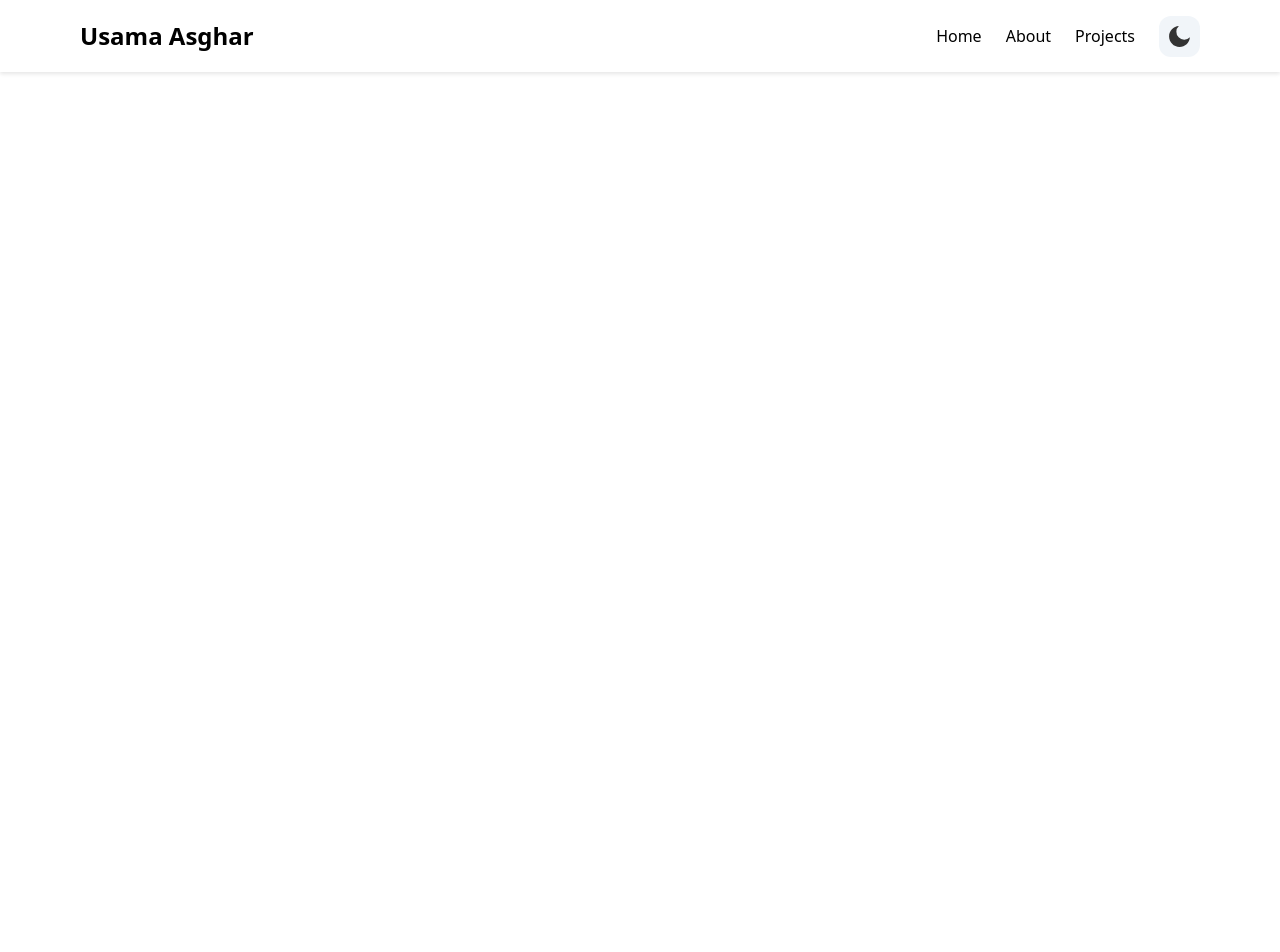
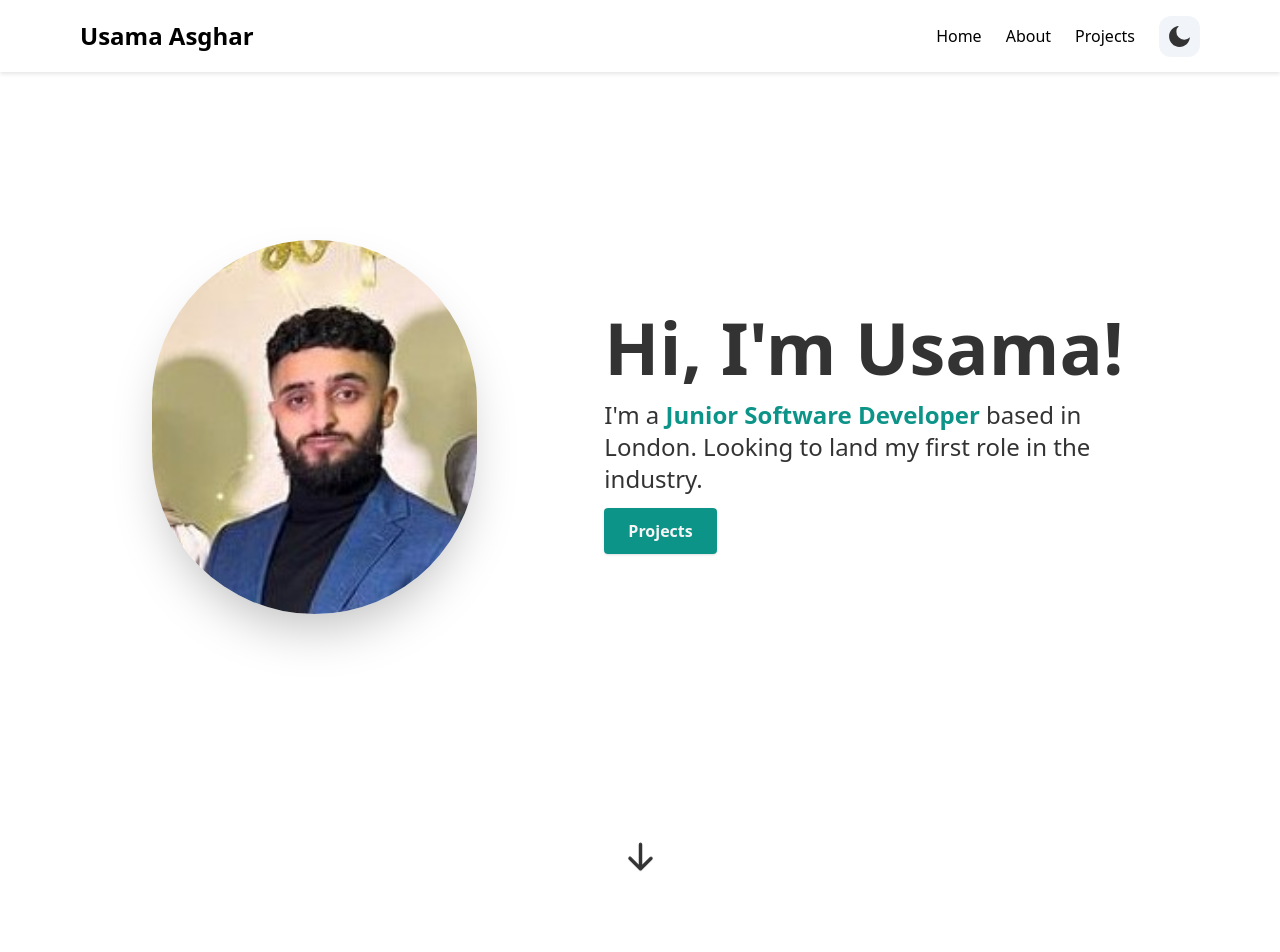
Before and after one commit to usama-asghar1/myPortfolio, a Next.js app in the folder portfolio/: page / in a window 1280 px wide. Shown: the top 952 px of the page. Before the commit the page ends 800 px from the top, so only its background shows below. Built offline with nearby package versions, Linux system fonts and the light colour scheme.

Commit message:
about me added

```diff
--- a/portfolio/src/app/layout.js
+++ b/portfolio/src/app/layout.js
@@ -1,6 +1,6 @@
 import '../styles/globals.css'
 import { Inter } from 'next/font/google'
-import Header from '../components/header'
+
 import Navbar from '../components/navbar'
 // import { ThemeProvider } from "next-themes"
 
@@ -20,6 +20,7 @@
           <Navbar />
           {children}
 
+
         {/* </ThemeProvider> */}
       </body>
     </html>
--- a/portfolio/src/app/page.js
+++ b/portfolio/src/app/page.js
@@ -1,9 +1,12 @@
-// import Image from 'next/image'
+import MainContent from "@/components/MainContent"
+import About from "@/components/About"
 
 export default function Home() {
   return (
-   <div>
-      <h1>hello hi</h1>
-   </div>
+    <main className="mx-auto max-w-3xl px-4 sm:px-6 md:max-w-5xl ">
+    <MainContent />
+    <About />
+
+   </main>
   )
 }
--- /dev/null
+++ b/portfolio/src/components/About.js
@@ -0,0 +1,91 @@
+import React from "react"
+
+
+const skills = [
+  { skill: "HTML" },
+  { skill: "CSS" },
+  { skill: "JavaScript" },
+  { skill: "TypeScript" },
+  { skill: "Python" },
+  { skill: "React" },
+  { skill: "Next.js" },
+  { skill: "Tailwind CSS" },
+  { skill: "Git" },
+  { skill: "GitHub" },
+  { skill: "Jupyter Notebooks" },
+]
+
+const About = () => {
+  return (
+    <section id="about">
+      <div className="my-12 pb-12 md:pt-16 md:pb-48">
+        <h1 className="text-center font-bold text-4xl">
+          About Me
+          <hr className="w-6 h-1 mx-auto my-4 bg-teal-500 border-0 rounded"></hr>
+        </h1>
+
+        <div className="flex flex-col space-y-10 items-stretch justify-center align-top md:space-x-10 md:space-y-0 md:p-4 md:flex-row md:text-left">
+          <div className="md:w-1/2 ">
+            <h1 className="text-center text-2xl font-bold mb-6 md:text-left">
+              Get to know me!
+            </h1>
+            <p>
+              Hi, my name is Usama and I am a{" "}
+              <span className="font-bold">{"highly ambitious"}</span>,
+              <span className="font-bold">{" self-motivated"}</span>, and
+              <span className="font-bold">{" driven"}</span> software engineer
+              based in London.
+            </p>
+            <br />
+            <p>
+              I graduated from.
+            </p>
+            <br />
+            <p>
+              I have a wide range of hobbies and passions that keep me busy.
+              From reading, playing sports, traveling, to making YouTube videos,
+              I am always seeking new experiences and love to keep myself
+              engaged and learning new things.
+            </p>
+            <br />
+            <p>
+              I believe that you should{" "}
+              <span className="font-bold text-teal-500">
+                never stop growing
+              </span>{" "}
+              and that&#39;s what I strive to do, I have a passion for
+              technology and a desire to always push the limits of what is
+              possible. I am excited to see where my career takes me and am
+              always open to new opportunities. 🙂
+            </p>
+          </div>
+          <div className="text-center md:w-1/2 md:text-left">
+            <h1 className="text-2xl font-bold mb-6">My Skills</h1>
+            <div className="flex flex-wrap flex-row justify-center z-10 md:justify-start">
+              {skills.map((item, idx) => {
+                return (
+                  <p
+                    key={idx}
+                    className="bg-gray-200 px-4 py-2 mr-2 mt-2 text-gray-500 rounded font-semibold"
+                    id="skillsText"
+                  >
+                    {item.skill}
+                  </p>
+                )
+              })}
+            </div>
+            {/* <Image
+              src="/hero-image.png"
+              alt=""
+              width={325}
+              height={325}
+              className="hidden md:block md:relative md:bottom-4 md:left-32 md:z-0"
+            /> */}
+          </div>
+        </div>
+      </div>
+    </section>
+  )
+}
+
+export default About
--- /dev/null
+++ b/portfolio/src/components/MainContent.js
@@ -0,0 +1,58 @@
+"use client" // this is a client component
+import React from "react"
+import Image from "next/image"
+import { Link } from "react-scroll/modules"
+import { HiArrowDown } from "react-icons/hi"
+
+const MainContent = () => {
+  return (
+    <section id="home">
+      <div className="flex flex-col text-center items-center justify-center animate-fadeIn animation-delay-2 my-10 py-16 sm:py-32 md:py-48 md:flex-row md:space-x-4 md:text-left">
+        <div className="md:mt-2 md:w-1/2">
+          <Image
+            src="/teampic.jpg"
+            alt=""
+            width={325}
+            height={325}
+            className="rounded-full shadow-2xl"
+          />
+        </div>
+        <div className="md:mt-2 md:w-3/5">
+          <h1 className="text-4xl font-bold mt-6 md:mt-0 md:text-7xl">Hi, I&#39;m Usama!</h1>
+          <p className="text-lg mt-4 mb-6 md:text-2xl">
+            I&#39;m a{" "}
+            <span className="font-semibold text-teal-600">
+              Junior Software Developer{" "}
+            </span>
+            based in London. Looking to land my first role in the industry.
+          </p>
+          <Link
+            to="projects"
+            className="text-neutral-100 font-semibold px-6 py-3 bg-teal-600 rounded shadow hover:bg-teal-700"
+            activeClass="active"
+            spy={true}
+            smooth={true}
+            offset={-100}
+            duration={500}
+          >
+            Projects
+          </Link>
+        </div>
+      </div>
+      <div className="flex flex-row items-center text-center justify-center ">
+        <Link
+          to="about"
+          activeClass="active"
+          spy={true}
+          smooth={true}
+          offset={-100}
+          duration={500}
+        >
+          <HiArrowDown size={35} className="animate-bounce" />
+        </Link>
+      </div>
+    </section>
+  )
+}
+
+export default MainContent
--- a/portfolio/src/components/header.js
+++ /dev/null
@@ -1,29 +0,0 @@
-import React from "react";
-
-const Header = () => {
-    return (
-        <header classNameName="text-gray-600 body-font">
-  <div className="container mx-auto flex flex-wrap p-5 flex-col md:flex-row items-center">
-    <a className="flex title-font font-medium items-center text-gray-900 mb-4 md:mb-0">
-      <svg xmlns="http://www.w3.org/2000/svg" fill="none" stroke="currentColor" stroke-linecap="round" stroke-linejoin="round" stroke-width="2" className="w-10 h-10 text-white p-2 bg-indigo-500 rounded-full" viewBox="0 0 24 24">
-        <path d="M12 2L2 7l10 5 10-5-10-5zM2 17l10 5 10-5M2 12l10 5 10-5"></path>
-      </svg>
-      <span className="ml-3 text-xl">yo yo</span>
-    </a>
-    <nav className="md:ml-auto flex flex-wrap items-center text-base justify-center">
-      <a className="mr-5 hover:text-gray-900">First Link</a>
-      <a className="mr-5 hover:text-gray-900">Second Link</a>
-      <a className="mr-5 hover:text-gray-900">Third Link</a>
-      <a className="mr-5 hover:text-gray-900">Fourth Link</a>
-    </nav>
-    <button className="inline-flex items-center bg-gray-100 border-0 py-1 px-3 focus:outline-none hover:bg-gray-200 rounded text-base mt-4 md:mt-0">Button
-      <svg fill="none" stroke="currentColor" stroke-linecap="round" stroke-linejoin="round" stroke-width="2" className="w-4 h-4 ml-1" viewBox="0 0 24 24">
-        <path d="M5 12h14M12 5l7 7-7 7"></path>
-      </svg>
-    </button>
-  </div>
-</header>
-    )
-}
-
-export default Header;
--- a/portfolio/src/components/navbar.js
+++ b/portfolio/src/components/navbar.js
@@ -1,3 +1,7 @@
+
+// add see through navbar using useScroll hook
+
+
 "use client"
 import { useState, useEffect } from "react";
 import { Link } from "react-scroll";
--- a/portfolio/src/styles/globals.css
+++ b/portfolio/src/styles/globals.css
@@ -13,3 +13,13 @@
     background-color: #1f1f1f;
     color: #ffffff;
   }
+
+.dark h1,
+.dark p,
+.dark .text-white {
+  color: #ffffff;
+}
+
+#skillsText {
+  color: #1f1f1f;
+}
--- a/portfolio/tailwind.config.js
+++ b/portfolio/tailwind.config.js
@@ -1,16 +1,40 @@
 /** @type {import('tailwindcss').Config} */
 module.exports = {
+  darkMode: "class",
   content: [
-    './src/pages/**/*.{js,ts,jsx,tsx,mdx}',
-    './src/components/**/*.{js,ts,jsx,tsx,mdx}',
-    './src/app/**/*.{js,ts,jsx,tsx,mdx}',
+    "./app/**/*.{js,ts,jsx,tsx}",
+    "./pages/**/*.{js,ts,jsx,tsx}",
+    "./components/**/*.{js,ts,jsx,tsx}",
+
+    // Or if using `src` directory:
+    "./src/**/*.{js,ts,jsx,tsx}",
   ],
   theme: {
     extend: {
-      backgroundImage: {
-        'gradient-radial': 'radial-gradient(var(--tw-gradient-stops))',
-        'gradient-conic':
-          'conic-gradient(from 180deg at 50% 50%, var(--tw-gradient-stops))',
+      screens: { sm: "480px", md: "768px", lg: "976px", xl: "1440pd" },
+      animation: {
+        fadeIn: "fadeIn 1.5s",
+
+        slideUp: "slideUp 0.5s",
+        slideUpEaseInOut: "slideUp 0.5s ease-in-out",
+        slideUpCubiBezier: "slideUp 1s cubic-bezier(0.165, 0.84, 0.44, 1)",
+      },
+      animationDelay: {
+        0: "0s",
+        2: "0.2s",
+        4: "0.4s",
+        6: "0.6s",
+      },
+      keyframes: {
+        fadeIn: {
+          from: { opacity: 0 },
+          to: { opacity: 1 },
+        },
+        slideUp: {
+          from: { transform: "translateY(100%)" },
+          to: { transform: "translateY(0)" },
+        },
+
       },
     },
   },
```
Also changed, not shown: portfolio/public/teampic.jpg (added).
